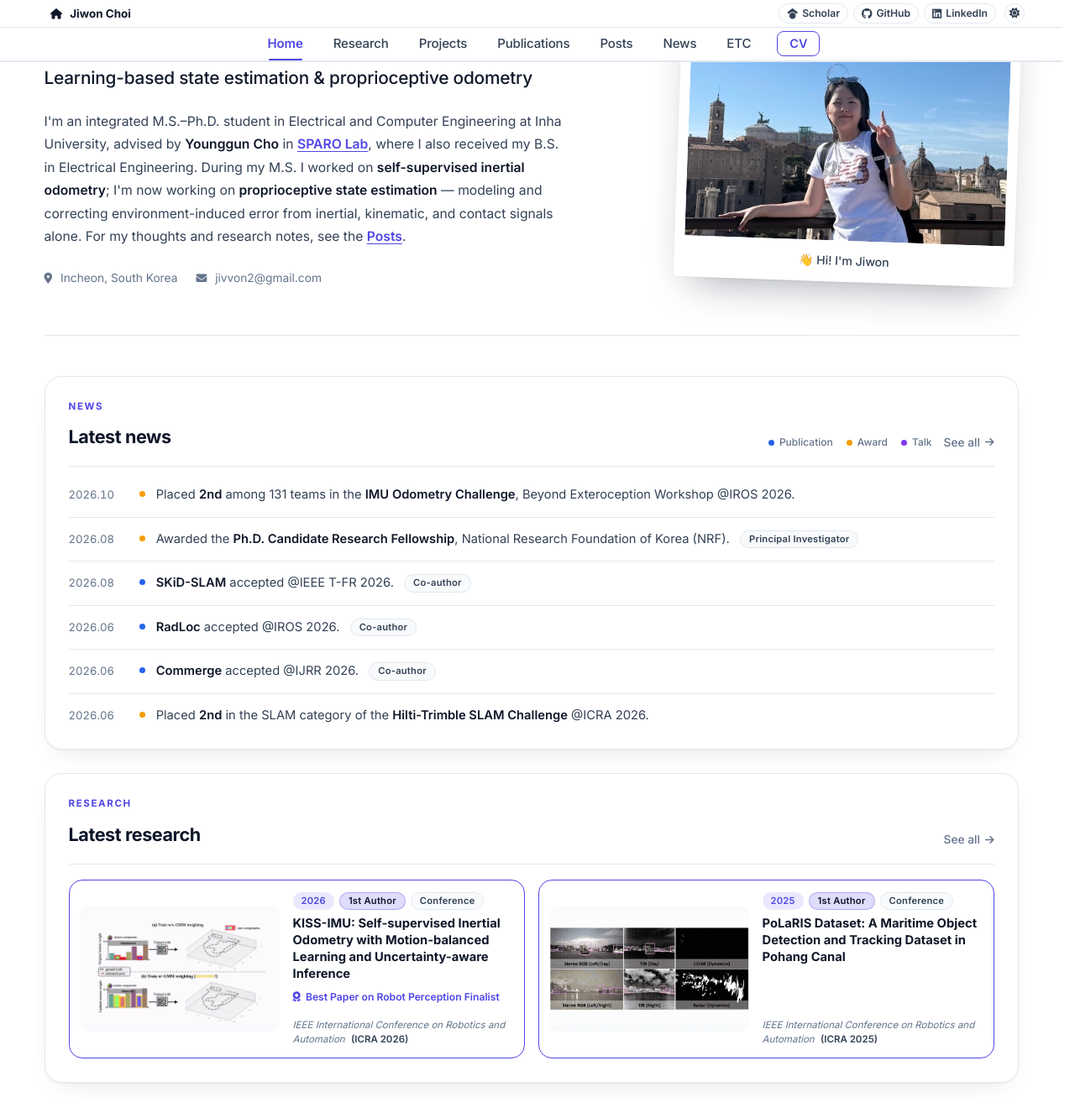
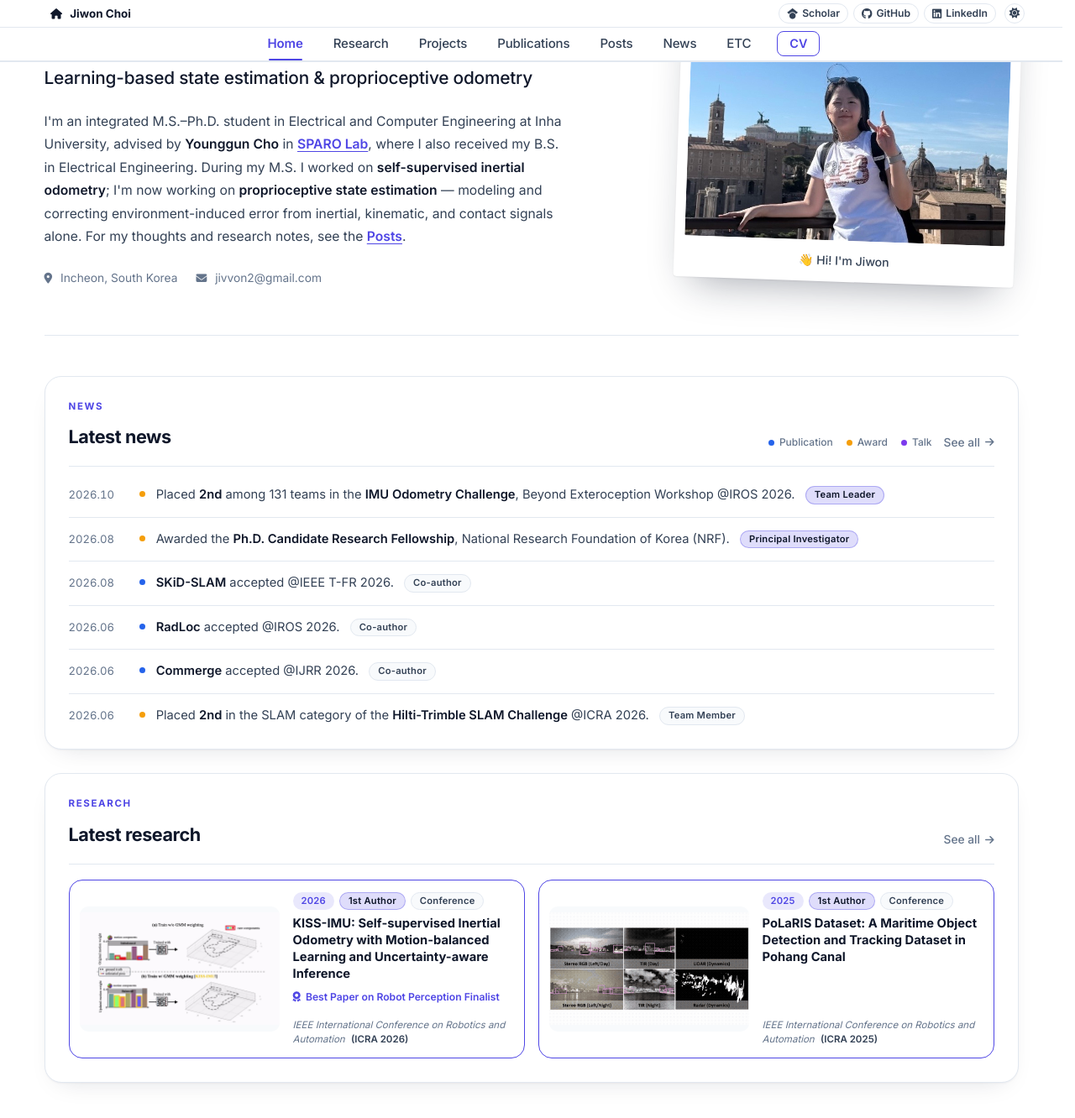
Before and after one commit to jivvon1/jivvon1.github.io, a Jekyll site: the page built from index.html, in a window 1280 px wide and 1400 px high, scrolled down 251 px. Shown: the top 1332 px of the window at 84% size. Built offline with Jekyll 4.4.1, drawn with Linux system fonts in a browser that asks for light colours; some web fonts are replaced.

Commit message:
update projects page

```diff
--- a/_data/news.yml
+++ b/_data/news.yml
@@ -2,6 +2,7 @@
   category: "award"
   text: "Placed <strong>2nd</strong> among 131 teams in the <strong><a href=\"https://sparolab.github.io/research/imu_challenge/\" target=\"_blank\" rel=\"noopener\">IMU Odometry Challenge</a></strong>, Beyond Exteroception Workshop @IROS 2026."
   link: ""
+  role: "Team Leader"
 
 - date: "2026.08"
   category: "award"
@@ -31,6 +32,7 @@
   category: "award"
   text: "Placed <strong>2nd</strong> in the SLAM category of the <strong><a href=\"https://hilti-trimble-challenge.com/\" target=\"_blank\" rel=\"noopener\">Hilti-Trimble SLAM Challenge</a></strong> @ICRA 2026."
   link: ""
+  role: "Team Member"
 
 - date: "2026.06"
   category: "award"
@@ -53,6 +55,7 @@
   category: "award"
   text: "Received the <strong><a href=\"https://news.samsung.com/kr/tag/%EC%A0%9C32%ED%9A%8C-%EC%82%BC%EC%84%B1%ED%9C%B4%EB%A8%BC%ED%85%8C%ED%81%AC%EB%85%BC%EB%AC%B8%EB%8C%80%EC%83%81\" target=\"_blank\" rel=\"noopener\">Samsung HumanTech Paper Award (Silver Prize)</a></strong>, Samsung Electronics."
   link: ""
+  role: "Team Member"
 
 - date: "2026.02"
   category: "award"
--- a/_includes/project-card.html
+++ b/_includes/project-card.html
@@ -1,13 +1,13 @@
 {%- comment -%} One card on the Projects tab. Expects `pub`: a grant from _data/projects.yml or a challenge from _data/research.yml. {%- endcomment -%}
 {%- if pub.kind == "grant" -%}
   {%- assign date_label = pub.period -%}
-  {%- assign team_role = pub.role -%}{%- assign team_cls = "pi" -%}
+  {%- assign team_role = pub.role -%}{%- assign team_cls = "first" -%}
   {%- assign tag_label = pub.funder_tag -%}{%- assign tag_cls = "grant" -%}
   {%- assign event_icon = "fas fa-building-columns" -%}
 {%- else -%}
   {%- assign date_label = pub.year | replace: "/", "." -%}
   {%- assign lead = pub.authors | split: "," | first | strip -%}
-  {%- if lead contains 'Jiwon Choi' -%}{%- assign team_role = "Team Leader" -%}{%- assign team_cls = "lead" -%}{%- else -%}{%- assign team_role = "Team Member" -%}{%- assign team_cls = "member" -%}{%- endif -%}
+  {%- if lead contains 'Jiwon Choi' -%}{%- assign team_role = "Team Leader" -%}{%- assign team_cls = "first" -%}{%- else -%}{%- assign team_role = "Team Member" -%}{%- assign team_cls = "co" -%}{%- endif -%}
   {%- assign tag_label = "Challenge" -%}{%- assign tag_cls = "challenge" -%}
   {%- assign event_icon = "fas fa-flag-checkered" -%}
 {%- endif -%}
@@ -19,7 +19,7 @@
   <div class="project-card-body">
     <div class="project-card-pills">
       <span class="pill pill--date">{{ date_label }}</span>
-      <span class="pill pill--team-{{ team_cls }}">{{ team_role }}</span>
+      <span class="pill pill--role-{{ team_cls }}">{{ team_role }}</span>
       <span class="pill pill--{{ tag_cls }}">{{ tag_label }}</span>
     </div>
     <h3 class="project-card-title">{{ pub.project_title }}</h3>
--- a/_sass/home.scss
+++ b/_sass/home.scss
@@ -169,8 +169,6 @@
 .project-card-pills { display:flex; flex-wrap:wrap; gap:6px; margin-bottom:10px;
   .pill { padding:2px 10px; font-size:.72rem; } }
 .pill--date { color:var(--text-secondary); background:var(--bg-secondary); border:1px solid var(--border); }
-.pill--team-lead, .pill--team-pi { color:var(--text-primary); background:rgba(var(--accent-rgb),.18); border:1px solid rgba(var(--accent-rgb),.35); }
-.pill--team-member { color:var(--text-secondary); background:var(--bg-secondary); border:1px solid var(--border); }
 .pill--grant { color:#2a8a5c; background:rgba(42,157,106,.1); border:1px solid rgba(42,157,106,.4); }
 .pill--challenge { color:#c2700c; background:rgba(245,158,11,.12); border:1px solid rgba(245,158,11,.4); }
 .project-card-title { margin:0 0 6px; color:var(--text-primary); font-size:1.2rem; font-weight:700; line-height:1.3; letter-spacing:-.015em; }
--- a/index.html
+++ b/index.html
@@ -61,7 +61,7 @@
               {{ item.text }}
               {% endif %}
               {% if item.role %}
-              <span class="pill pill--role-{% if item.role contains '1st' %}first{% else %}co{% endif %} news-role-pill">{{ item.role }}</span>
+              <span class="pill pill--role-{% if item.role contains '1st' or item.role contains 'Principal' or item.role contains 'Leader' %}first{% else %}co{% endif %} news-role-pill">{{ item.role }}</span>
               {% endif %}
             </span>
           </li>
@@ -123,7 +123,7 @@
             {{ item.text }}
             {% endif %}
             {% if item.role %}
-            <span class="hero-news-role hero-news-role--{% if item.role contains '1st' %}first{% else %}co{% endif %}">{{ item.role }}</span>
+            <span class="pill pill--role-{% if item.role contains '1st' or item.role contains 'Principal' or item.role contains 'Leader' %}first{% else %}co{% endif %} news-role-pill">{{ item.role }}</span>
             {% endif %}
           </span>
         </li>
```
